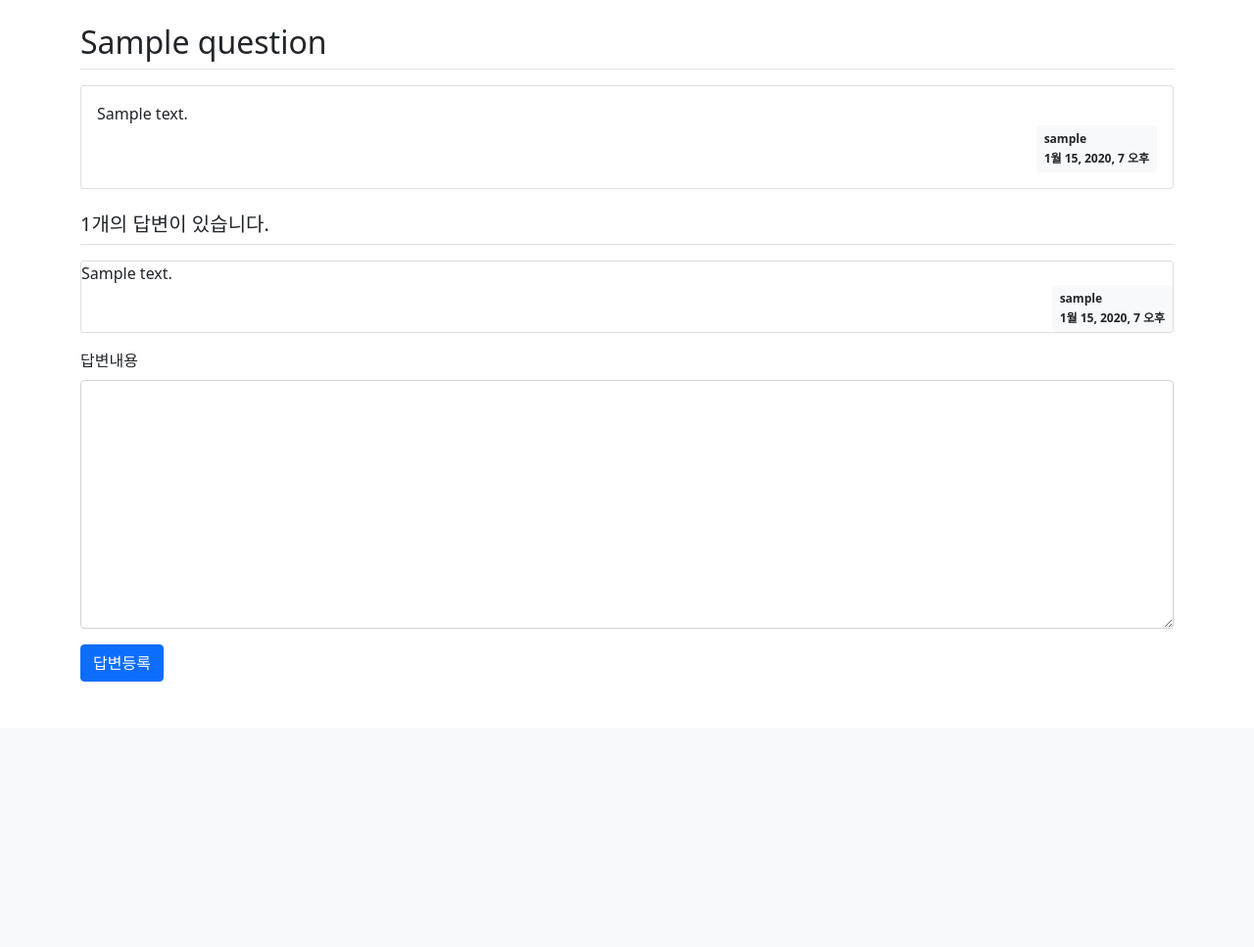
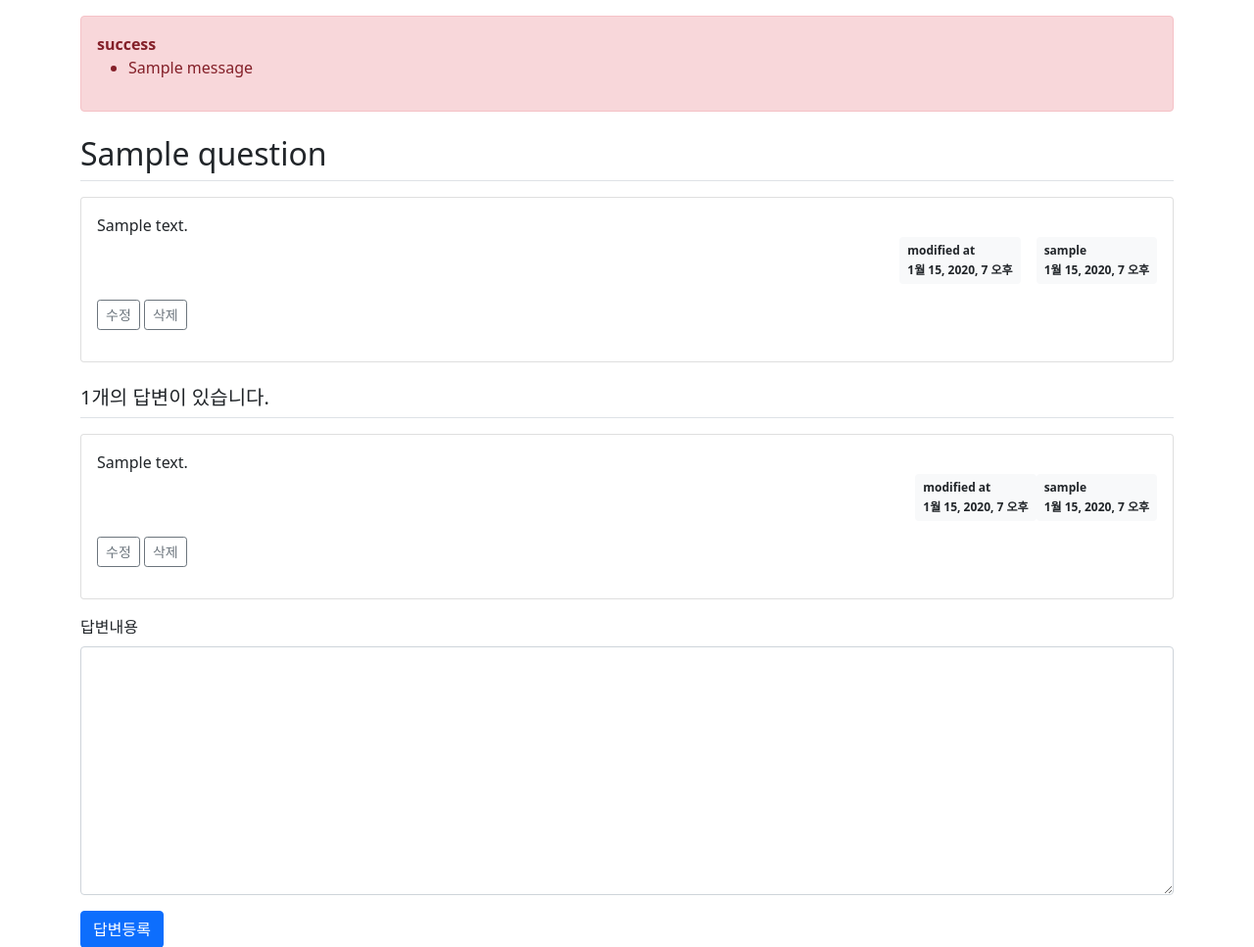
Before and after one commit to CatsSaveTheWorld/Playground, a Django app: page /board/answer/create/1/ in a window 1280 px wide. Shown: the part 57-1024 px from the top of the page at 98% size. Before the commit the page ends 753 px from the top, so only its background shows below. Run offline with Django 3.2, Linux system fonts and the light colour scheme; a user stored in the database is signed in; tables that the repository leaves empty hold one stand-in row (values such as "Sample post"); one stand-in notice (Sample message) is shown; parts of the project's set-up code (start-up, migrations or seed data) failed here and were passed over; some libraries are stand-ins or nearby versions.

Commit message:
add modification(question, answer) and delete(question, answer)

```diff
--- a/TEMPLATES/base.html
+++ b/TEMPLATES/base.html
@@ -19,5 +19,18 @@
 {% endblock %}
 <!-- 기본 템플릿 안에 삽입될 내용 End -->
  <script src="{% static 'bootstrap.min.js' %}"></script>
+<!-- 자바스크립트 Start -->
+{% block script %}
+<script type='text/javascript'>
+    const delete_elements = document.getElementsByClassName("delete");
+    Array.from(delete_elements).forEach(function(element) {
+        element.addEventListener('click', function() {
+            if (confirm("정말로 삭제하시겠습니까?")) {
+                location.href = this.dataset.uri;
+            }
+        });
+    });
+</script>
+ {% endblock script %}
 </body>
 </html>
--- a/TEMPLATES/board/question_detail.html
+++ b/TEMPLATES/board/question_detail.html
@@ -1,28 +1,66 @@
 {% extends "base.html" %}
 {% block content %}
 <div class='container my-3'>
+    <!--message 표시-->
+    {% if messages %}
+    <div class="alert alert-danger my-3" role="alert">
+        {% for message in messages%}
+        <strong> {{ message.tags }}</strong>
+        <ul><li>{{ message.message}}</li></ul>
+        {% endfor %}
+    </div>
+    {% endif %}
     <!-- 질문 -->
     <h2 class='border-bottom py-2'> {{ question.subject }} </h2>
     <div class='card my-3'>
         <div class="card-body">
             <div class="card-text" style="white_space; pre-line;">{{ question.content }} </div>
             <div class="d-flex justify-content-end">
+                {% if question.modify_date %}
+                <div class="badge bg-light text-dark p-2 text-start mx-3">
+                    <div class="mb-2">modified at</div>
+                    <div>{{ question.modify_date }}</div>
+                </div>
+                {% endif %}
                 <div class="badge bg-light text-dark p-2 text-start">
                     <div class="mb-2">{{ question.author.username }}</div>
                     <div>{{ question.create_date }}</div>
                 </div>
             </div>
+            <div class="my-3">
+                {% if request.user == question.author %}
+                <a href="{% url "board:question_modify" question.id %}" class="btn btn-sm btn-outline-secondary">수정</a>
+                <a href="javascript:void(0)" class="delete btn btn-sm btn-outline-secondary"
+                    data-url="{% url 'board:question_delete' question.id %}">삭제</a>
+                {% endif %}
+            </div>
         </div>
     </div>
     <!-- 답변 -->
-    <h5 class="border-bottom my-3 py-2"> {{question.answer_set.count }}개의 답변이 있습니다.</h5>
+    <h5 class="border-bottom my-3 py-2"> {{ question.answer_set.count }}개의 답변이 있습니다.</h5>
     {% for answer in question.answer_set.all %}
     <div class="card my-3">
-        <div class="card-text" style="white-space; pre-line;">{{ answer.content }}</div>
-        <div class="d-flex justify-content-end">
-            <div class="badge bg-light text-dark p-2 text-start">
-                <div class="mb-2">{{ answer.author.username }}</div>
-                <div>{{ answer.create_date}}</div>
+        <div class="card-body">
+            <div class="card-text" style="white-space; pre-line;">{{ answer.content }}</div>
+            <div class="d-flex justify-content-end">
+                {% if answer.modify_date %}
+                <div class="badge bg-light text-dark p-2 text-start">
+                    <div class="mb-2">modified at</div>
+                    <div>{{ answer.modify_date }}</div>
+                </div>
+                {% endif %}
+                <div class="badge bg-light text-dark p-2 text-start">
+                    <div class="mb-2">{{ answer.author.username }}</div>
+                    <div>{{ answer.create_date}}</div>
+                </div>
+            </div>
+            <div class="my-3">
+                {% if request.user == answer.author %}
+                <a href="{% url 'board:answer_modify' answer.id %}"
+                    class="btn btn-sm btn-outline-secondary">수정</a>
+                <a href="#" class="delete btn btn-sm btn-outline-secondary"
+                    data-uri="{% url 'board:answer_delete' answer.id %}">삭제</a>
+                {% endif %}
             </div>
         </div>
     </div>
--- a/board/models.py
+++ b/board/models.py
@@ -8,6 +8,7 @@ class Question(models.Model):
     subject = models.CharField(max_length=200)
     content = models.TextField()
     create_date = models.DateTimeField()
+    modify_date = models.DateTimeField(null=True, blank=True)
 
     def __str__(self):
         return self.subject
@@ -18,3 +19,4 @@ class Answer(models.Model):
     question = models.ForeignKey(Question, on_delete=models.CASCADE)
     content = models.TextField()
     create_date = models.DateTimeField()
+    modify_date = models.DateTimeField(null=True, blank=True)
--- a/board/urls.py
+++ b/board/urls.py
@@ -10,4 +10,8 @@ urlpatterns = [
     path("question/create/", views.question_create, name="question_create"),
     path("answer/create/<int:question_id>/", views.answer_create, name="answer_create"),
     path("portfolio", views.portfolio, name="portfolio"),
+    path("question/modify/<int:question_id>/", views.question_modify, name="question_modify"),
+    path("question/delete/<int:question_id>/", views.question_delete, name="question_delete"),
+    path("answer/modify/<int:answer_id>/", views.answer_modify, name='answer_modify'),
+    path("answer/delete/<int:answer_id>/", views.answer_delete, name='answer_delete'),
 ]
--- a/board/views.py
+++ b/board/views.py
@@ -2,9 +2,10 @@ from django.shortcuts import render, redirect, get_object_or_404
 from django.utils import timezone
 from django.http import HttpResponseNotAllowed
 from django.core.paginator import Paginator
+from django.contrib.auth.decorators import login_required
+from django.contrib import messages
 from .models import Question, Answer
 from .forms import QuestionForm, AnswerForm
-from django.contrib.auth.decorators import login_required
 
 
 def index(request):
@@ -59,5 +60,83 @@ def answer_create(request, question_id):
     return render(request, 'board/question_detail.html', context)
 
 
+@login_required(login_url="common:login")
+def question_modify(request, question_id):
+    question = get_object_or_404(request, question_id)
+    if request.user != question.author:
+        messages.error(request, "수정 권한이 없습니다.")
+        return redirect("board:detail", question_id=question.id)
+    if request.method == "POST":
+        form = QuestionForm(request.POST, instance=question)
+        if form.is_valid():
+            question = form.save(commit=False)
+            question.modify_date = timezone.now()
+            question.save()
+            return redirect("board:detail", question_id=question.id)
+    else:
+        form = QuestionForm(instance=question)
+    context = {'form' : form}
+    return render(request, 'board/question_form.html', context)
+
+
+@login_required(login_url="common:login")
+def question_modify(request, question_id):
+    question = get_object_or_404(Question, pk=question_id)
+    if request.user != question.author:
+        messages.error(request, "수정 권한이 없습니다.")
+        return redirect("board:detail", question_id=question.id)
+    if request.method == "POST":
+        form = QuestionForm(request.POST, instance=question)
+        if form.is_valid():
+            question = form.save(commit=False)
+            question.modify_date = timezone.now()
+            question.save()
+            return redirect("board:detail", question_id=question.id)
+    else:
+        form = QuestionForm(instance=question)
+    context = {'form' : form}
+    return render(request, 'board/question_form.html', context)
+
+
+@login_required(login_url='common:login')
+def question_delete(request, question_id):
+    question = get_object_or_404(request, pk=question_id)
+    if request.user != question.quthor:
+        messages.error(request, "삭제 권한이 없습니다.")
+        return redirect('board:detail', question_id=question.id)
+    question.delete()
+    return redirect('board:index')
+
+
+
+@login_required(login_url='common:login')
+def answer_modify(request, answer_id):
+    answer = get_object_or_404(Answer, pk=answer_id)
+    if request.user != answer.author:
+        messages.error(request, "수정 권한이 없습니다.")
+        return redirect('board:detail', question_id=answer.question.id)
+    if request.method == "POST":
+        form = AnswerForm(request.POST, instance=answer)
+        if form.is_valid():
+            answer = form.save(commit=False)
+            answer.modify_date = timezone.now()
+            answer.save()
+            return redirect('board:detail', question_id=answer.question.id)
+    else:
+        form = QuestionForm(instance=answer)
+    context = {'form' : form}
+    return render(request, 'board/answer_form.html', context)
+
+
+@login_required(login_url='common:login')
+def answer_delete(request, answer_id):
+    answer = get_object_or_404(Answer, pk=answer_id)
+    if request.user != answer.author:
+        messages.error(request, "삭제 권한이 없습니다.")
+    else:
+        answer.delete()
+    return redirect("board:detail", question_id=answer.question.id)
+
+
 def portfolio(request):
     return render(request, "portfolio.html")
--- a/playground/settings.py
+++ b/playground/settings.py
@@ -79,6 +79,7 @@ WSGI_APPLICATION = "playground.wsgi.application"
 
 # Database
 # https://docs.djangoproject.com/en/3.2/ref/settings/#databases
+
 NAME, USER, PASSWORD, HOST, PORT = my_settings.db_items()
 DATABASES = {
     'default': {
```
Also changed, not shown: TEMPLATES/board/answer_form.html (added, +17 -0 lines), board/migrations/0004_auto_20240809_1427.py (added).
